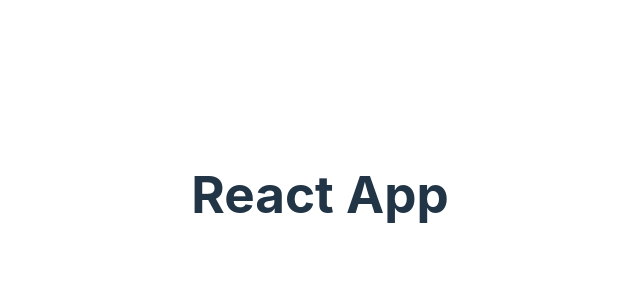
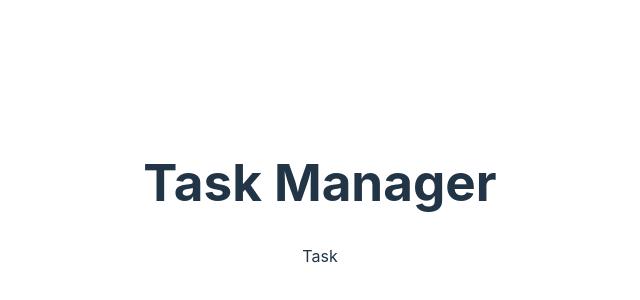
Before and after one commit to Valeriusdev/react-task-manager-app, a React (Vite) app: page / in a window 1280 px wide. Shown: the part 206-506 px from the top of the page, without its empty margins (320-960 px from the left). Built offline with nearby package versions, Linux system fonts and the light colour scheme.

Commit message:
add Task and TaskList components

```diff
--- a/src/App.jsx
+++ b/src/App.jsx
@@ -1,9 +1,11 @@
 import './App.css'
+import TaskList from './components/Tasks/TaskList'
 
 const App = () => {
   return (
     <div>
-      <h1> React App </h1>
+      <h1> Task Manager </h1>
+      < TaskList />
     </div>
   )
 }
--- /dev/null
+++ b/src/components/Tasks/Task.jsx
@@ -0,0 +1,7 @@
+const Task = () => {
+  return (
+    <>Task</>
+  )
+}
+
+export default Task
--- /dev/null
+++ b/src/components/Tasks/TaskList.jsx
@@ -0,0 +1,11 @@
+import Task from "./Task"
+
+const TaskList = () => {
+  return (
+    <>
+        <Task />
+    </>
+  )
+}
+
+export default TaskList
```
